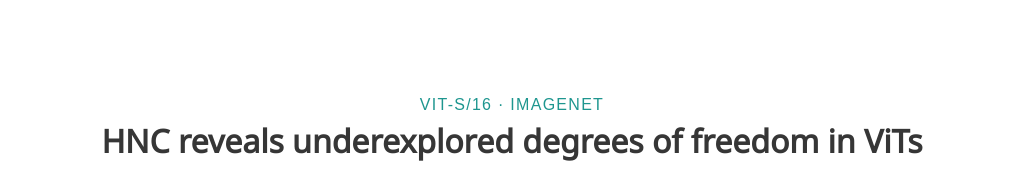
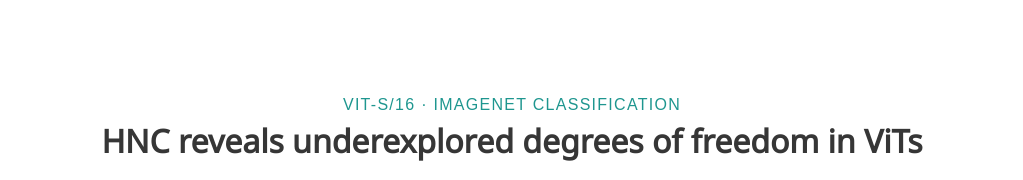
Before and after one commit to Ann-Huang-0/Hessian-null-space-continuation, a plain HTML site: page docs/index.html in a window 1280 px wide. Shown: the part 3510-3690 px from the top of the page, without its empty margins (128-1151 px from the left). Drawn offline with Linux system fonts and the light colour scheme; a web font is replaced by a local one.

Commit message:
Project page: ViT label

```diff
--- a/docs/index.html
+++ b/docs/index.html
@@ -223,7 +223,7 @@
   <div class="container is-max-desktop">
     <div class="columns is-centered has-text-centered">
       <div class="column">
-        <p class="section-eyebrow">ViT-S/16 &middot; ImageNet</p>
+        <p class="section-eyebrow">ViT-S/16 &middot; ImageNet classification</p>
         <h2 class="title is-3">HNC reveals underexplored degrees of freedom in ViTs</h2>
         <div class="content has-text-justified">
           <p>
```
